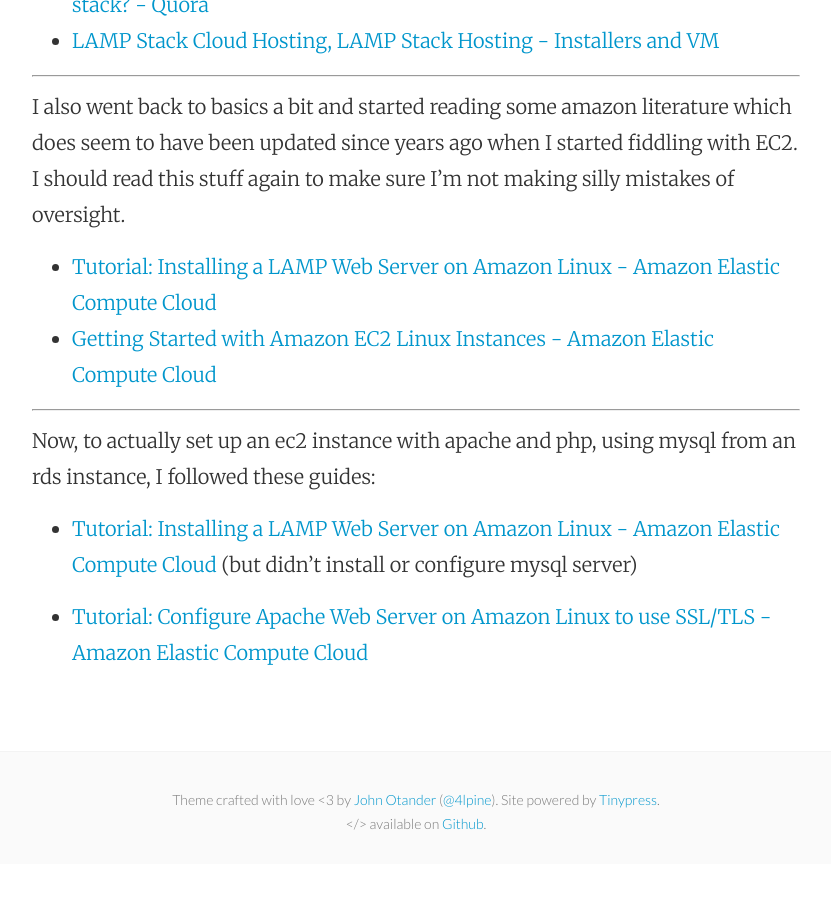
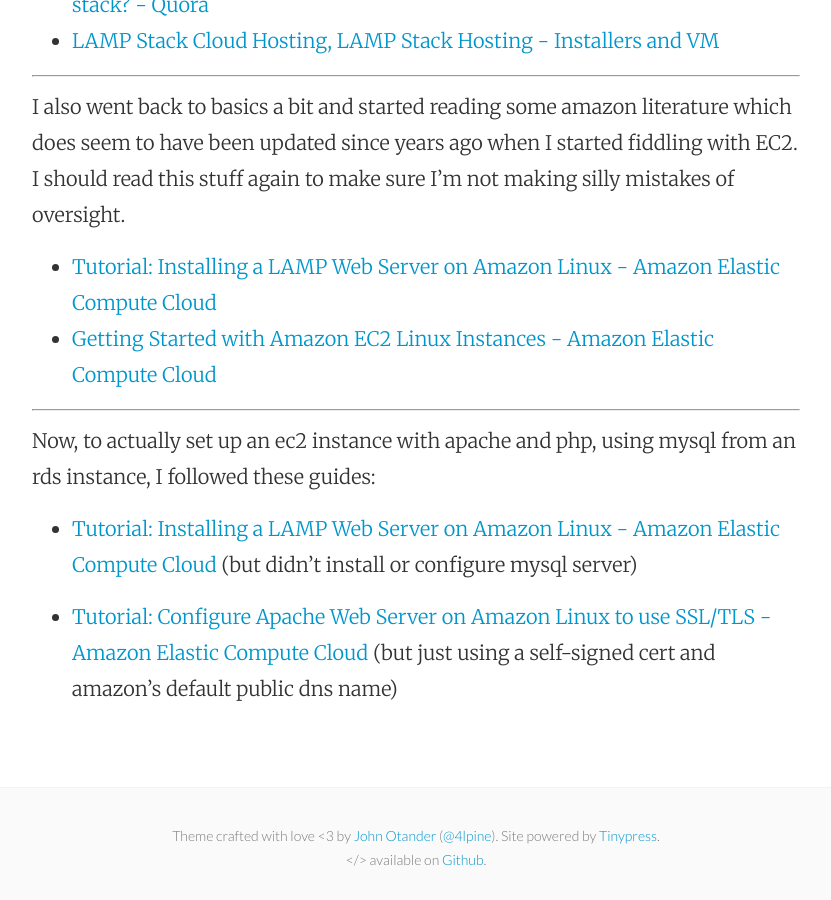
Before and after one commit to mattymaloney/mattymaloney.github.io, a Jekyll site: the page built from _posts/2016-02-29-ec2-lamp-stack.md, in a window 1280 px wide and 900 px high, scrolled down 1136 px. Shown: the whole window, without its empty margins (224-1055 px from the left). Built offline with Jekyll 4.4.1, drawn with Linux system fonts in a browser that asks for light colours; before the commit the page ends 2000 px from its top, so only the background shows below that.

Commit message:
Updated 2016-02-29-ec2-lamp-stack.md

```diff
--- a/_posts/2016-02-29-ec2-lamp-stack.md
+++ b/_posts/2016-02-29-ec2-lamp-stack.md
@@ -30,4 +30,4 @@
 
 * [Tutorial: Installing a LAMP Web Server on Amazon Linux - Amazon Elastic Compute Cloud](http://docs.aws.amazon.com/AWSEC2/latest/UserGuide/install-LAMP.html) (but didn't install or configure mysql server)
 
-* [Tutorial: Configure Apache Web Server on Amazon Linux to use SSL/TLS - Amazon Elastic Compute Cloud](http://docs.aws.amazon.com/AWSEC2/latest/UserGuide/SSL-on-an-instance.html)
+* [Tutorial: Configure Apache Web Server on Amazon Linux to use SSL/TLS - Amazon Elastic Compute Cloud](http://docs.aws.amazon.com/AWSEC2/latest/UserGuide/SSL-on-an-instance.html) (but just using a self-signed cert and amazon's default public dns name)
```
